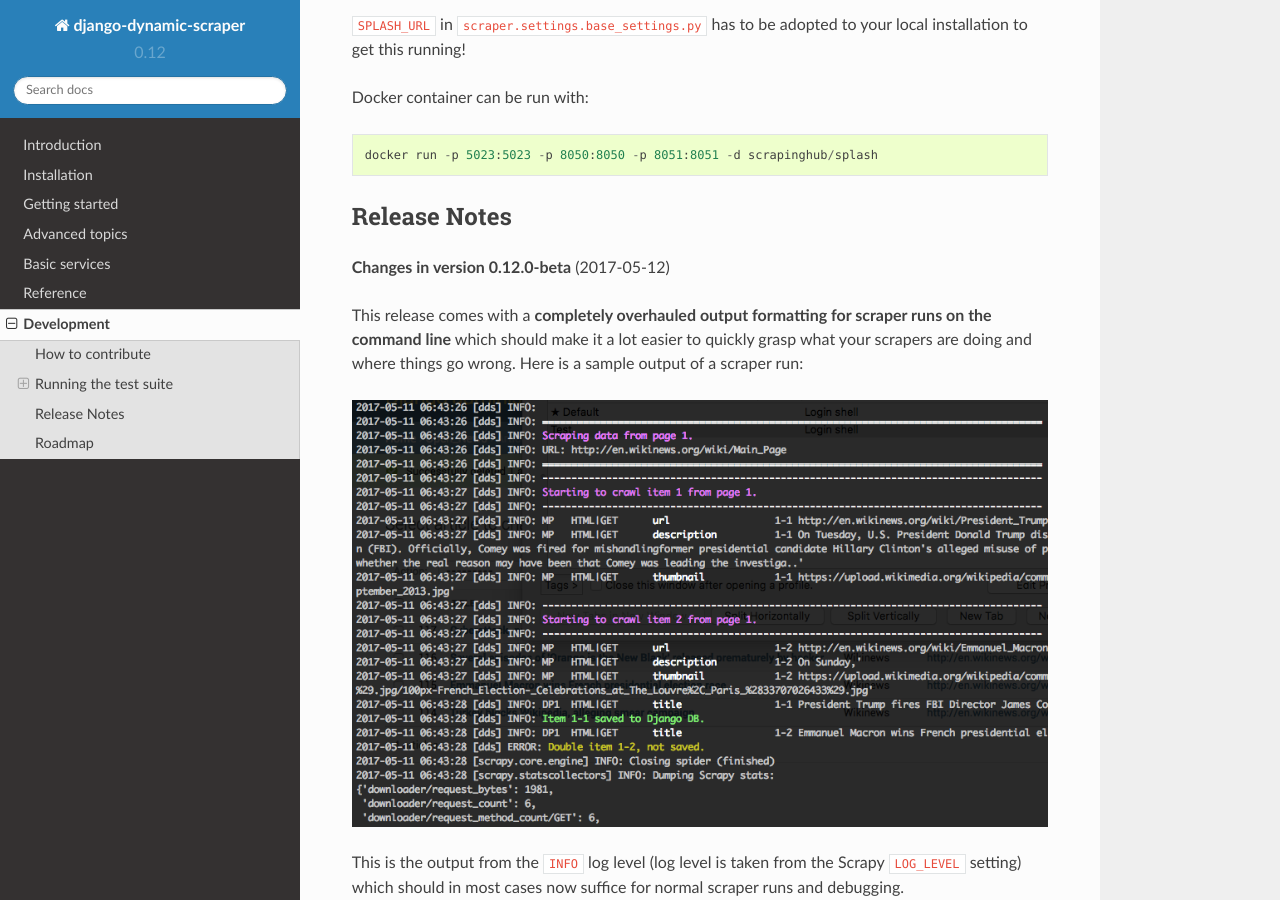
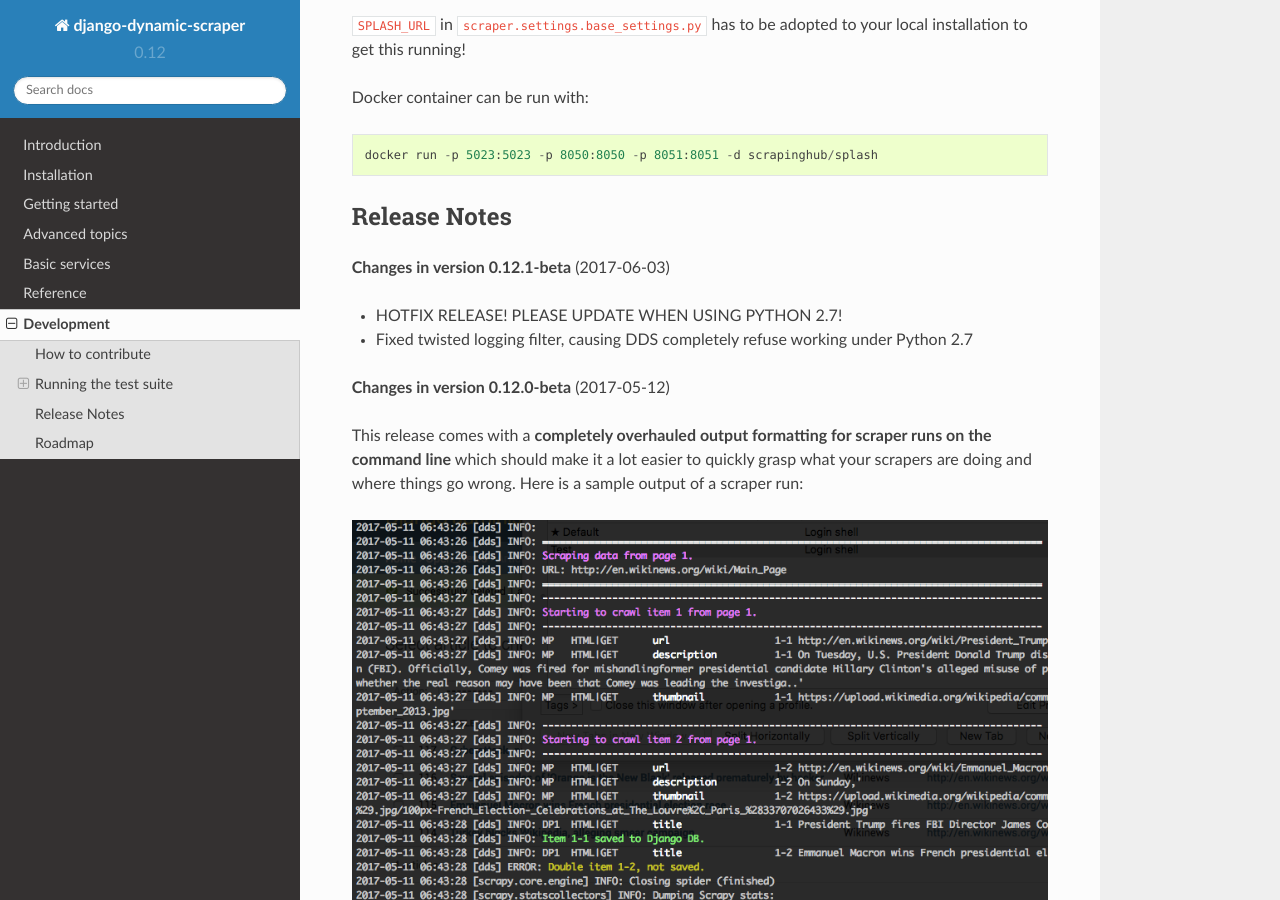
Before and after one commit to EmersonCosta0915/Django-Dynamic-Scraper, a Sphinx documentation site: the page built from docs/development.rst, in a window 1280 px wide and 900 px high, scrolled down 2021 px. Built offline with Sphinx 7.4.7 and the Read the Docs theme 2.0.0, drawn with Linux system fonts in a browser that asks for light colours.

```diff
--- a/docs/development.rst
+++ b/docs/development.rst
@@ -90,6 +90,11 @@ Docker container can be run with::
 
 Release Notes
 =============
+**Changes in version 0.12.1-beta** (2017-06-03)
+
+* HOTFIX RELEASE! PLEASE UPDATE WHEN USING PYTHON 2.7!
+* Fixed twisted logging filter, causing DDS completely refuse working under Python 2.7
+
 **Changes in version 0.12.0-beta** (2017-05-12)
 
 This release comes with a **completely overhauled output formatting for scraper
--- a/setup.py
+++ b/setup.py
@@ -4,7 +4,7 @@ import os
 
 setup(
     name='django-dynamic-scraper',
-    version='0.12.0',
+    version='0.12.1',
     description='Creating Scrapy scrapers via the Django admin interface',
     author='Holger Drewes',
     author_email='Holger.Drewes@gmail.com',
```
